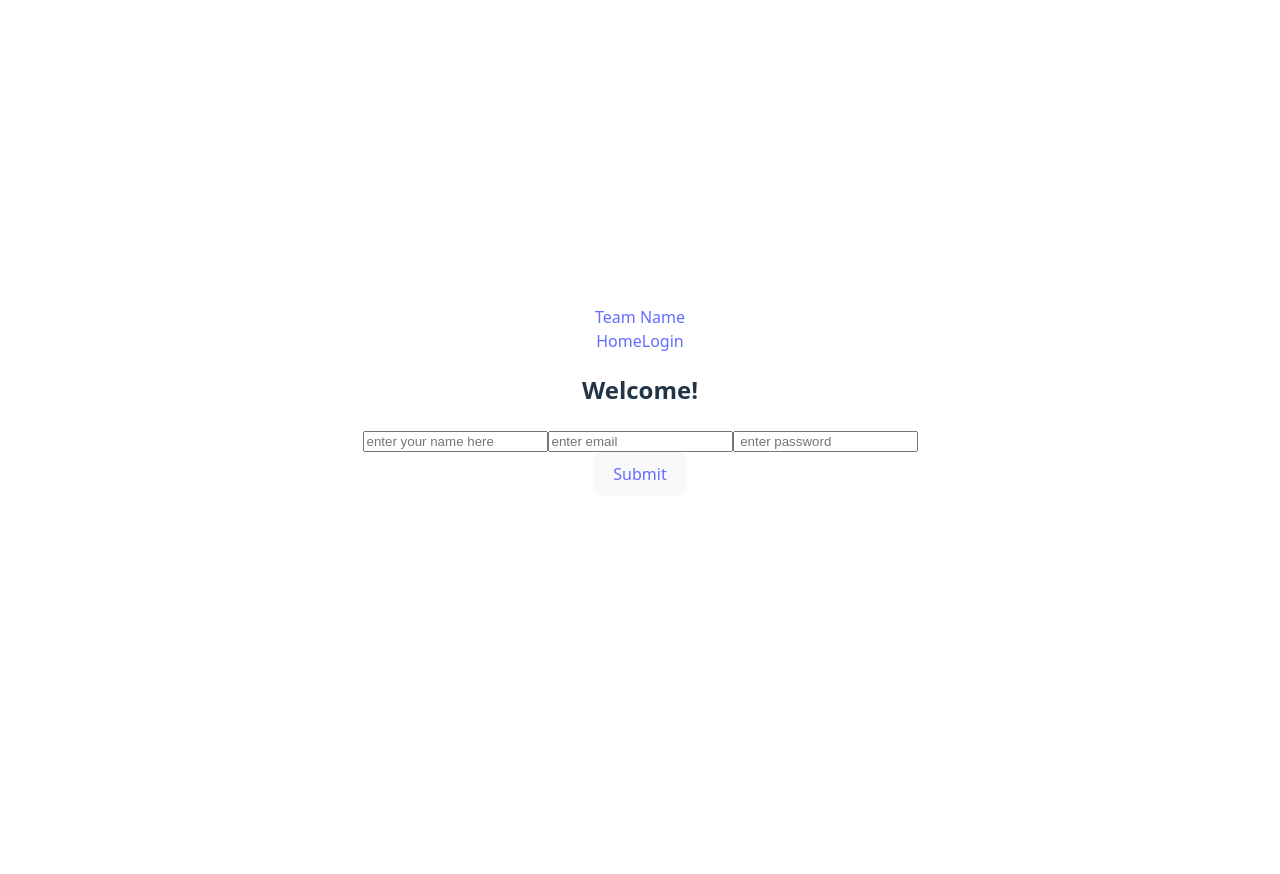
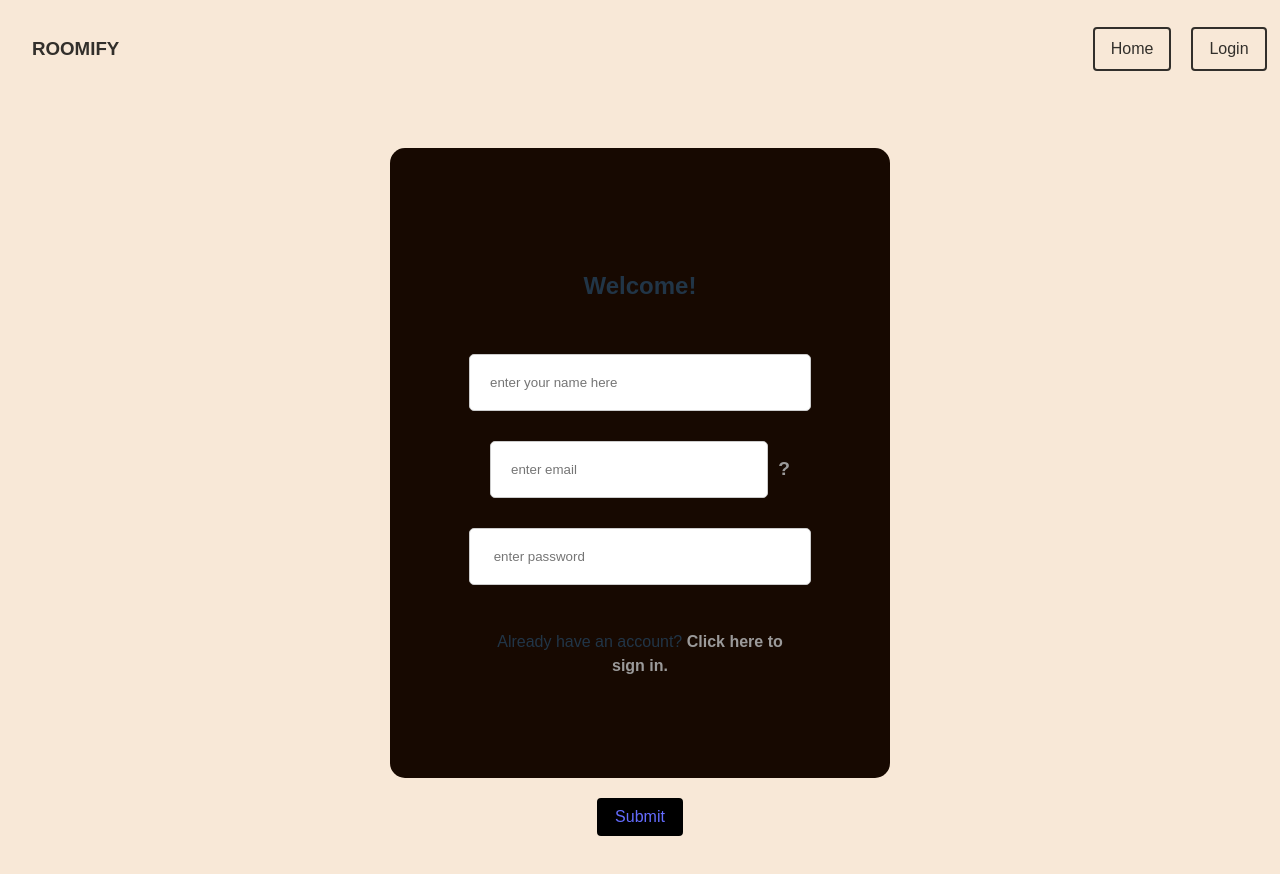
Before and after one commit to MatthewOsorio/BLCHackathon2025, a React (Vite) app in the folder our-project/: page /signup in a window 1280 px wide. Shown: the top 874 px of the page. Before the commit the page ends 800 px from the top, so only its background shows below. Built offline with nearby package versions, Linux system fonts and the light colour scheme.

Commit message:
design for sign up and homepage

```diff
--- /dev/null
+++ b/our-project/src/components/NavBar.css
@@ -0,0 +1,79 @@
+body {
+    background-color: #f8e8d7;
+    margin: 0;
+    font-family: Arial, sans-serif;
+    padding-top: 60px;
+}
+
+.navBar {
+    background: #f8e8d7;
+    color: black;
+    padding: 0.5rem 1rem;
+    position: fixed;
+    top: 0;
+    left: 0;
+    width: 97.7%;
+    z-index: 1000;
+    display: flex;
+    justify-content: space-between;
+    align-items: center;
+    opacity: 0.8;
+    /* No border added here, navbar remains borderless */
+}
+
+.navbar-left {
+    display: flex;
+    gap: 20px;
+}
+
+.navbar-links {
+    margin-left: auto;
+    display: flex;
+    gap: 20px;
+}
+
+.navbar-left .nav-link,
+.navbar-links .nav-link {
+    color: black;
+    text-decoration: none;
+    font-size: 1rem;
+    padding: 0.5rem 1rem;
+    border-radius: 4px;
+    transition: background-color 0.3s ease, border 0.3s ease;
+}
+
+.navbar-left .nav-link:hover,
+.navbar-links .nav-link:hover {
+    text-decoration: underline;
+    background-color: #e0e0e0;
+    border: 1px solid #000;  /* Border around links on hover */
+}
+
+.navbar-links .nav-link {
+    padding: 0.5rem 1rem;
+    border: 2px solid #000;  /* Closed border around links */
+    border-radius: 4px;
+    background-color: #f8e8d7;
+    transition: background-color 0.3s ease, border-color 0.3s ease;
+}
+
+.navbar-links .nav-link:hover {
+    background-color: #e0e0e0;  /* Slight background change on hover */
+    border-color: #000;  /* Ensure border is consistent when hovered */
+}
+
+button {
+    background-color: black;
+    color: #f5e981;
+    border: 2px solid black;  /* Add a closed border around the button */
+    padding: 0.5rem 1rem;
+    cursor: pointer;
+    border-radius: 4px;
+    transition: background-color 0.3s ease, color 0.3s ease;
+}
+
+button:hover {
+    background-color: white;
+    color: black;
+    border-color: black;  /* Border color remains black on hover */
+}
--- a/our-project/src/components/NavBar.jsx
+++ b/our-project/src/components/NavBar.jsx
@@ -1,37 +1,38 @@
 import { Link } from "react-router-dom";
 import React, { useState } from "react";
+import './NavBar.css';
 
-function NavBar (){
+function NavBar() {
     const [isAuthenticated, setAuthenticated] = useState(true);
 
-    const authenticatedNavBar = () => {
-
+    const toggleAuthentication = () => {
         setAuthenticated(!isAuthenticated);
     };
 
-    console.log("test")
     let navBarContent;
     if (isAuthenticated) {
-        navBarContent = (<nav className = "navBar">
-            <div className = "navbar-brand">
-                <Link to = "/" className = "nav-link">Team Name</Link>
+        navBarContent = (
+            <nav className="navBar">
+                <div className="navbar-left">
+                    <Link to="/" className="nav-link"><h3>ROOMIFY</h3></Link>
                 </div>
-            <div className = "navbar-links">
-                <Link to = "/" className = "nav-link">Home</Link>
-                <Link to = "/login" className="nav-link">Login</Link>
+                <div className="navbar-links">
+                    <Link to="/" className="nav-link">Home</Link>
+                    <Link to="/login" className="nav-link">Login</Link>
                 </div>
             </nav>
         );
-    }else {
-        navBarContent = (<nav className = "navBar">
-            <div className = "navbar-brand">
-                <Link to = "/" className = "nav-link">Team Name</Link>
+    } else {
+        navBarContent = (
+            <nav className="navBar">
+                <div className="navbar-left">
+                    <Link to="/" className="nav-link">Team Name</Link>
                 </div>
-            <div className = "navbar-links">
-                <Link to = "/matches" className = "nav-link">Matches</Link>
-                <Link to = "/signup" className="nav-link">Profile</Link>
-                <button>Messages</button>
-                <button>Notifications</button>
+                <div className="navbar-links">
+                    <Link to="/matches" className="nav-link">Matches</Link>
+                    <Link to="/signup" className="nav-link">Profile</Link>
+                    <button onClick={toggleAuthentication}>Messages</button>
+                    <button onClick={toggleAuthentication}>Notifications</button>
                 </div>
             </nav>
         );
@@ -40,4 +41,4 @@ function NavBar (){
     return <div>{navBarContent}</div>;
 }
 
-export default NavBar
+export default NavBar;
--- /dev/null
+++ b/our-project/src/pages/Homepage.css
@@ -0,0 +1,58 @@
+.homepage {
+    position: relative;
+}
+
+/* .roomify-header {
+    position: absolute;
+    top: 20px;
+    left: -530px;
+    font-size: 3.5rem;
+    color: #f5e981;
+    font-weight: bold;
+    z-index: 9999;
+}
+
+img {
+    width: 170%;
+    height: auto;
+} */
+
+.roomify-header {
+    position: absolute;
+    top: 20px;
+    left: -140px;
+    font-size: 4rem;
+    color: #f5e981;
+    font-weight: bold;
+    z-index: 9999;
+}
+
+p {
+    color: rgb(32, 13, 1);
+    transform: rotate(6.3deg);
+    right: 170px;
+
+    position: absolute;
+    bottom: 50px;
+}
+
+
+img {
+    width: 120%;
+    height: auto;
+}
+
+.signupbtn {
+    bottom: 100px;
+    margin-top: 30px;
+    margin-left: 120px;
+}
+
+.signupbtn .nav-link {
+    color: #f5e981;
+    transition: color 0.3s ease;
+}
+
+.signupbtn:hover .nav-link {
+    color: black;
+}
--- a/our-project/src/pages/Homepage.jsx
+++ b/our-project/src/pages/Homepage.jsx
@@ -1,23 +1,26 @@
 import { Link } from 'react-router-dom';
-import homepageImage from '../assets/homepage_image.jpg';
+import homepageImage from '../assets/house.png';
 import NavBar from '../components/NavBar';
-
+import './Homepage.css';
 
 function Homepage() {
-    console.log("test")
-    return <div className = "homepage">
-        <NavBar/>
-        <img src = {homepageImage} alt = "Homepage Image"/>
-        <div>
-            <p>Insert team name here</p>
+    console.log("test");
+    return (
+        <div className="homepage">
+            <NavBar />
+            <div className="roomify-header">
+                <h1>ROOMIFY</h1>
+
+            </div>
+            <img src={homepageImage} alt="Homepage Image" />
+            <div>
+            <p>A fun way to find roommates who are also students</p>
+            </div>
+            <button className="signupbtn">
+                <Link to="/signup" className="nav-link">Sign Up</Link>
+            </button>
         </div>
-        <div>
-            <p>A fun way to find roommates who are also students</p>
-        </div>
-        <button className = "signupbtn">
-            <Link to = "/signup" className = "nav-link">Sign Up</Link>
-        </button>
-    </div>
+    );
 }
 
-export default Homepage
+export default Homepage;
--- /dev/null
+++ b/our-project/src/pages/Signup.css
@@ -0,0 +1,108 @@
+.signupPage {
+    display: flex;
+    flex-direction: column;
+    justify-content: center;
+    align-items: center;
+    height: 100vh;
+}
+
+.signupBox {
+    position: relative;
+    display: flex;
+    flex-direction: column;
+    align-items: center;
+    gap: 30px;
+    padding: 100px;
+    width: 300px;
+    background-color: rgb(23, 9, 1);
+    border-radius: 15px;
+    overflow: hidden;
+    z-index: 1;
+}
+
+.signupBox input {
+    padding: 20px;
+    width: 100%; /* Ensure all inputs take the full width of the container */
+    border-radius: 5px;
+    border: 1px solid #ccc;
+}
+
+.email-container {
+    position: relative;
+    display: flex;
+    align-items: center;
+    width: 100%; /* Ensure the container has the same width as the input */
+}
+
+.email-container input {
+    flex-grow: 1; /* Ensures email input takes up the full width */
+}
+
+.info-icon {
+    margin-left: 10px;
+    cursor: pointer;
+    font-weight: bold;
+    font-size: 1.2rem;
+    color: #9b9a9a;
+}
+
+.info-icon:hover {
+    color: #f5e981;
+}
+
+/* Tooltip Style */
+.info-icon::after {
+    content: attr(data-tooltip);
+    position: absolute;
+    bottom: 30px;
+    left: 50%;
+    transform: translateX(-50%);
+    background-color: #333;
+    color: #fff;
+    padding: 5px 10px;
+    border-radius: 5px;
+    font-size: 0.9rem;
+    white-space: nowrap;
+    visibility: hidden;
+    opacity: 0;
+    transition: visibility 0s, opacity 0.3s ease-in-out;
+}
+
+.info-icon:hover::after {
+    visibility: visible;
+    opacity: 1;
+}
+
+.submitBtn {
+    margin-top: 20px;
+}
+
+.submitBtn .nav-link {
+    color: #f5e981;
+    transition: color 0.3s ease;
+}
+
+.submitBtn .nav-link:hover {
+    color: black;
+}
+
+.signin-link {
+    margin-top: 15px;
+    font-size: 1rem;
+    text-align: center;
+}
+
+.signin-link p {
+    color: #333;
+    margin: 0;
+}
+
+.signin-link a {
+    color: #9b9a9a;
+    text-decoration: none;
+    font-weight: bold;
+}
+
+.signin-link a:hover {
+    text-decoration: underline;
+}
--- a/our-project/src/pages/Signup.jsx
+++ b/our-project/src/pages/Signup.jsx
@@ -1,5 +1,6 @@
 import NavBar from "../components/NavBar"
 import { Link } from 'react-router-dom';
+import './Signup.css'
 
 function SignUp () {
     return (
@@ -8,8 +9,14 @@ function SignUp () {
             <div className = "signupBox">
                 <h2>Welcome!</h2>
                 <input type= "text" placeholder = "enter your name here" />
+                <div className="email-container">
                 <input type="email" placeholder= "enter email"/>
+                <span className="info-icon" data-tooltip="Must be a school email.">?</span>
+                </div>
                 <input type="password" placeholder=" enter password" />
+                <div className="signin-link">
+                <div>Already have an account? <Link to="/signin">Click here to sign in.</Link></div>
+                </div>
             </div>
             <button className = "submitBtn">
                 <Link to = "/question">Submit</Link>
```
Also changed, not shown: our-project/src/pages/index.css (added, +16 -0 lines), our-project/src/assets/animated_friends.png (added), our-project/src/assets/house.png (added). Lines whose indentation alone changed are shown as unchanged.
